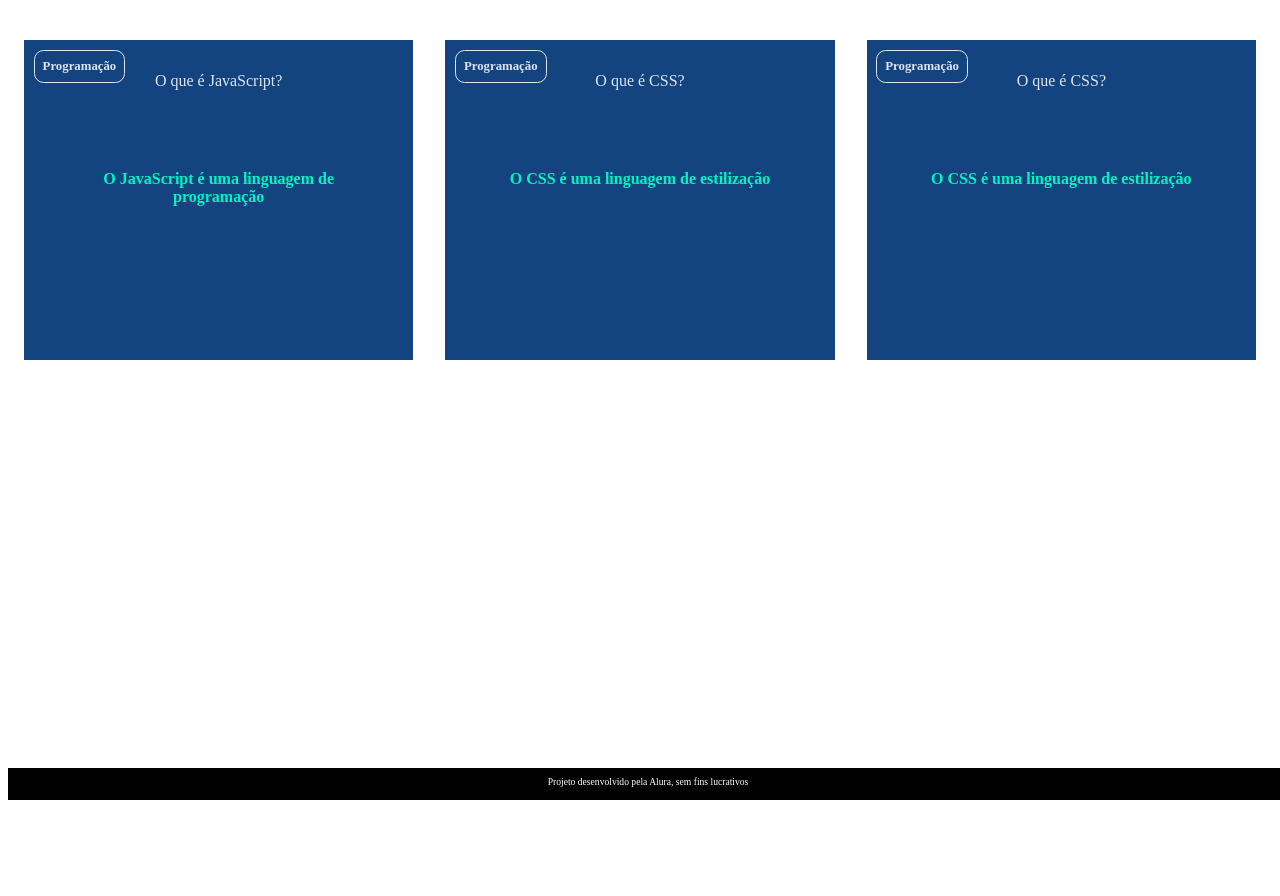
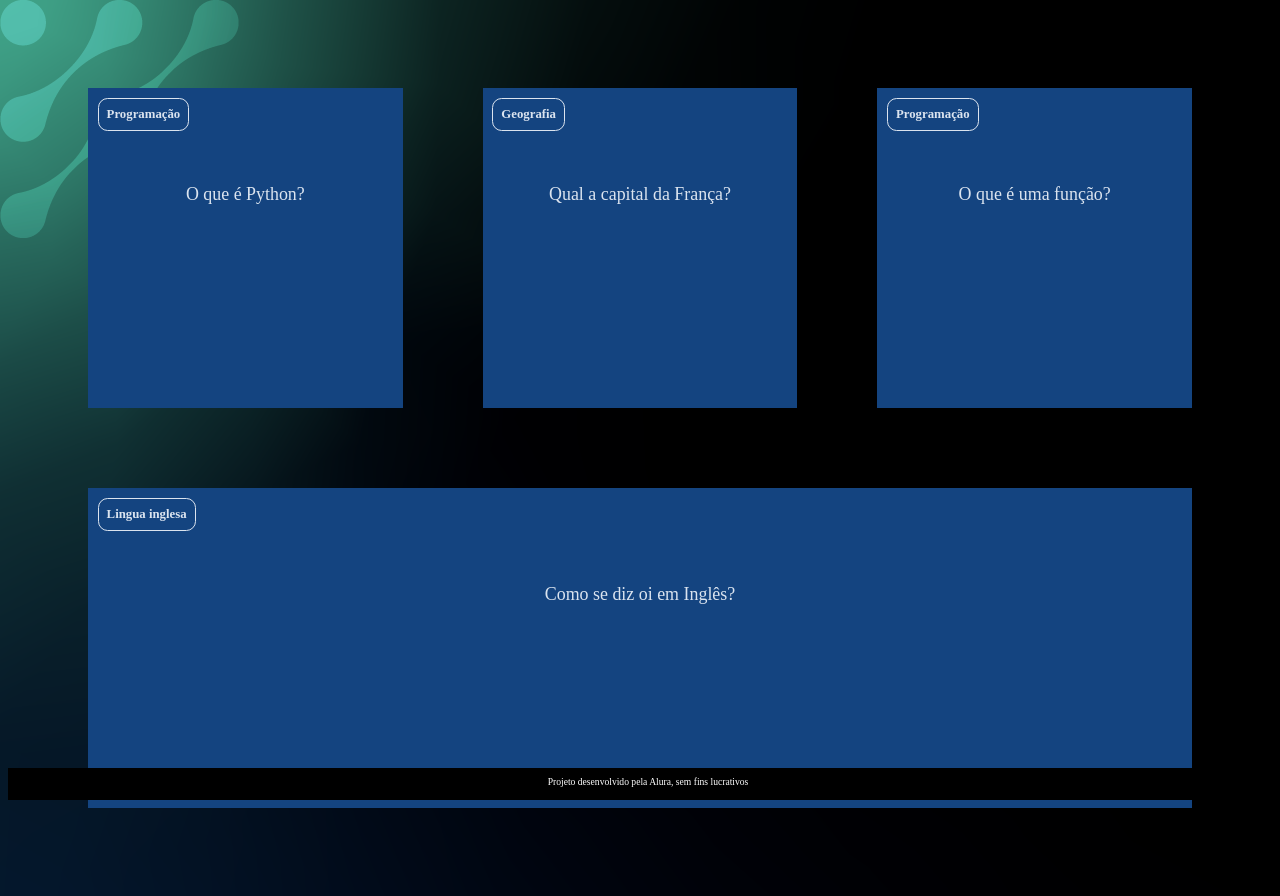
Before and after one commit to kitsk/projeto-3-tri, a plain HTML site: page index.html in a window 1280 px wide. Before the commit the page ends 800 px from the top, so only its background shows below. Drawn offline with Linux system fonts and the light colour scheme.

Commit message:
Add files via upload

```diff
--- /dev/null
+++ b/app.js
@@ -0,0 +1,29 @@
+function criaCartao(categoria, pergunta, resposta) {
+    let container = document.getElementById('container')
+    let cartao = document.createElement('article')
+    cartao.className = 'cartao'
+
+    cartao.innerHTML = `
+    <div class="cartao__conteudo">
+    <h3>${categoria}</h3>
+    <div class="cartao__conteudo__pergunta">
+        <p>${pergunta}</p>
+    </div>
+    <div class="cartao__conteudo__resposta">
+        <p>${resposta}</p>
+    </div>
+    </div>
+    `
+
+    let respostaEstaVisivel = false
+
+    function viraCartao() {
+        respostaEstaVisivel = !respostaEstaVisivel
+        cartao.classList.toggle('active', respostaEstaVisivel)
+    }
+    cartao.addEventListener('click', viraCartao)
+
+
+    container.appendChild(cartao)
+
+}
--- /dev/null
+++ b/assets/style.css
@@ -0,0 +1,116 @@
+:root {
+    --text-color: #DBE4EF;
+    --card-front-color: #144480;
+    --card-back-color: #00F4BF;
+}
+
+body {
+    background: url(bg-desktop.webp);
+    font-family: Bai Jamjuree;
+}
+
+#container {
+    display: flex;
+    flex-wrap: wrap;
+    justify-content: space-between;
+    padding: 4rem;
+    gap: 3rem;
+}
+
+.cartao {
+    margin: 1rem 1rem;
+    height: 20rem;
+    flex-grow: 1;
+    flex-basis: calc(33% - 6rem);
+}
+
+.cartao__conteudo {
+    background-color: var(--card-front-color);
+    text-align: center;
+    /* background-color: aquamarine; */
+    height: 100%;
+    transform-style: preserve-3d;
+    transition: transform 300ms ease-in-out;
+}
+
+.cartao__conteudo h3 {
+    color: var(--text-color);
+    border: 1px solid var(--text-color);
+    text-align: left;
+    padding: 0.5rem;
+    position: absolute;
+    margin: 0.6rem;
+    border-radius: 0.6rem;
+    font-size: 1vw;
+    backface-visibility: hidden;
+}
+
+.cartao__conteudo p {
+    margin-top: 1rem;
+    padding: 2rem;
+    margin-top: 4rem;
+    font-size: 1.4vw;
+}
+
+.cartao__conteudo__pergunta p {
+    color: var(--text-color);
+    font-weight: 500;
+}
+
+.cartao__conteudo__resposta p {
+    color: var(--card-back-color);
+    font-weight: 700;
+}
+
+.cartao.active .cartao__conteudo {
+    transform: rotateY(180deg);
+}
+
+.cartao__conteudo__pergunta,
+.cartao__conteudo__resposta {
+    backface-visibility: hidden;
+    position: absolute;
+    height: 100%;
+    width: 100%;
+    box-sizing: border-box;
+}
+
+.cartao__conteudo__resposta {
+    transform: rotateY(180deg);
+    background-color: rgba(0, 244, 191, 0.2);
+    border: 4px solid var(--card-back-color);
+}
+
+footer {
+    background-color: black;
+    color: white;
+    position: fixed;
+    bottom: 0;
+    width: 100%;
+    height: 2rem;
+}
+
+footer p {
+    text-align: center;
+    font-size: 0.6rem;
+    margin-top: 0.5rem;
+}
+
+@media (max-width: 560px) {
+
+    body {
+        background: url('img/bg-mobile.webp'), no-repeat cover;
+    }
+
+    .cartao {
+        flex: 1 0 calc(100% - 1rem)
+    }
+
+    .cartao__conteudo h3 {
+        font-size: 3vw;
+    }
+
+    .cartao__conteudo p {
+        font-size: 3.8vw;
+    }
+}
--- a/index.html
+++ b/index.html
@@ -3,13 +3,13 @@
 <head>
     <meta charset="UTF-8">
     <meta name="viewport" content="width=device-width, initial-scale=1.0">
-    <link rel="stylesheet" href="style.css">
+    <link rel="stylesheet" href="assets/style.css">
     <title>Flashcard</title>
 </head>
 <body>
     <main>
         <section id="container">
-            <article class="cartao">
+            <!-- <article class="cartao">
                 <div class="cartao__conteudo">
                     <h3>Programação</h3>
                     <div class="cartao__conteudo__pergunta">
@@ -19,33 +19,13 @@
                         <p>O JavaScript é uma linguagem de programação</p>
                     </div>
                 </div>
-            </article>
-            <article class="cartao">
-                <div class="cartao__conteudo">
-                    <h3>Programação</h3>
-                    <div class="cartao__conteudo__pergunta">
-                        <p>O que é CSS?</p>
-                    </div>
-                    <div class="cartao__conteudo__resposta">
-                    <p>O CSS é uma linguagem de estilização</p>
-                    </div>
-                </div>
-            </article>
-            <article class="cartao">
-                <div class="cartao__conteudo">
-                    <h3>Programação</h3>
-                    <div class="cartao__conteudo__pergunta">
-                        <p>O que é CSS?</p>
-                    </div>
-                    <div class="cartao__conteudo__resposta">
-                    <p>O CSS é uma linguagem de estilização</p>
-                    </div>
-                </div>
-            </article>
+            </article> -->
         </section>
     </main>
     <footer>
         <p>Projeto desenvolvido pela Alura, sem fins lucrativos</p>
     </footer>
+    <script src="app.js"></script>
+    <script src="perguntas.js"></script>
 </body>
 </html>
--- a/perguntas.js
+++ b/perguntas.js
@@ -0,0 +1,23 @@
+criaCartao(
+    'Programação',
+    'O que é Python?',
+    'O Python é uma linguagem de programação'
+)
+
+criaCartao(
+    'Geografia',
+    'Qual a capital da França?',
+    'A capital da França é Paris'
+)
+
+criaCartao(
+    'Programação',
+    'O que é uma função?',
+    'Uma função é um bloco de código que executa alguma tarefa'
+)
+
+criaCartao(
+    'Lingua inglesa',
+    'Como se diz oi em Inglês?',
+    'Oi em ingles é HI (RAI)'
+)
```
Also changed, not shown: assets/bg-desktop.webp (added), assets/bg-mobile.webp (added), assets/bg-tablet.webp (added).
